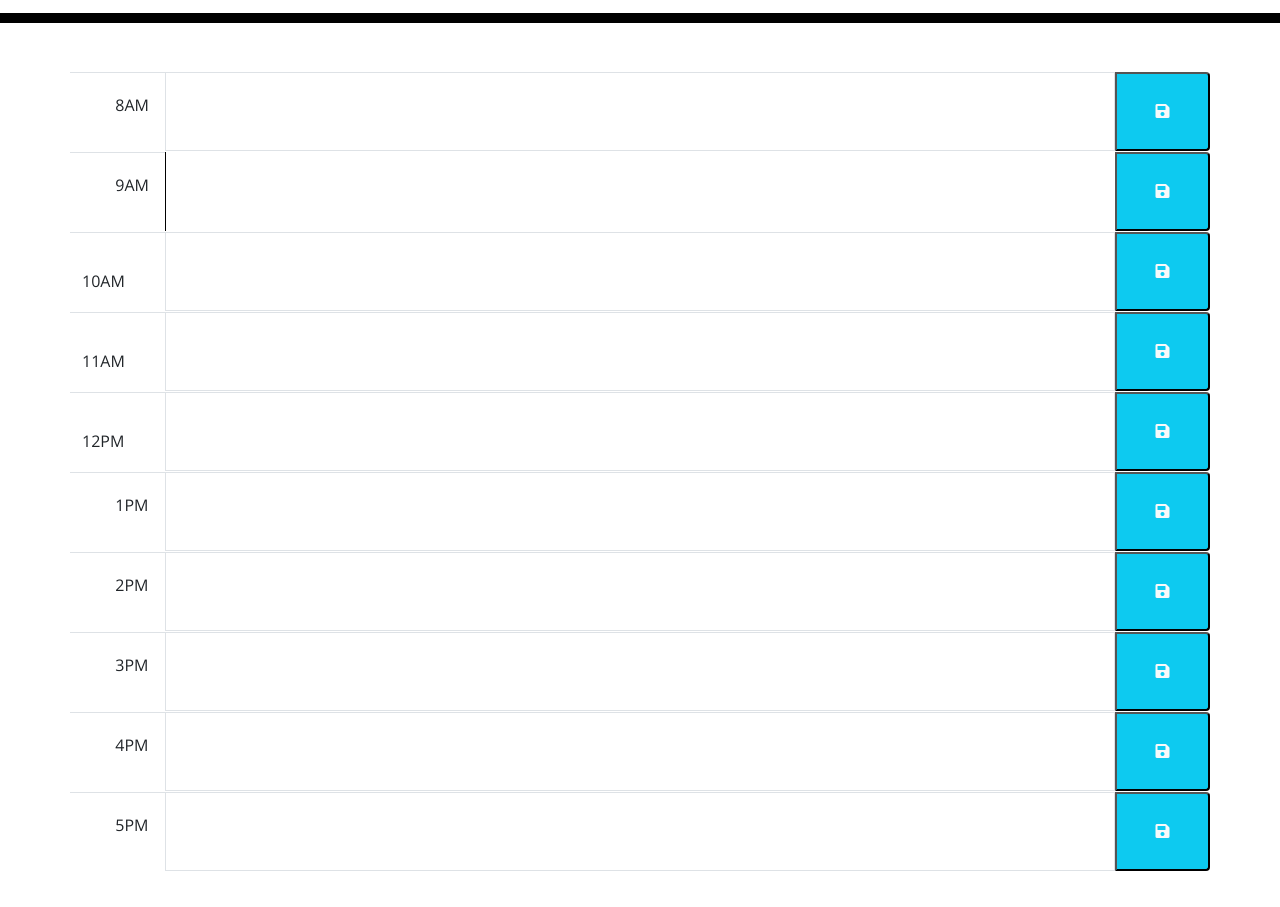
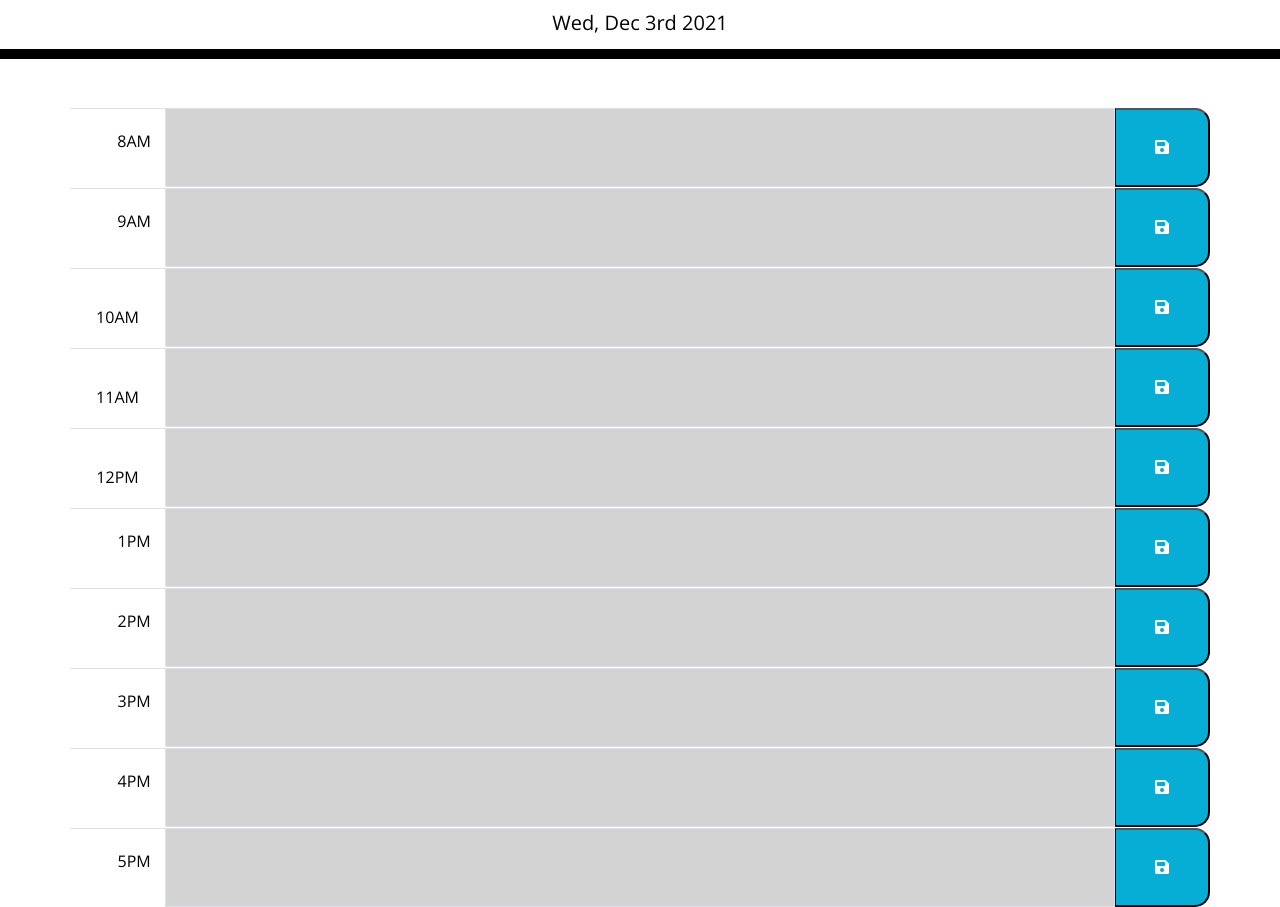
Before and after one commit to ericbwebdev86/work-day--scheduler, a plain HTML site: page index.html in a window 1280 px wide. Shown: the part 108-1015 px from the top of the page. Before the commit the page ends 979 px from the top, so only its background shows below. Drawn offline with nearby package versions, Linux system fonts and the light colour scheme.

Commit message:
mostly functional, small localstorage getitem bug

```diff
--- a/assets/css/style.css
+++ b/assets/css/style.css
@@ -68,4 +68,5 @@ textarea{
 .saveBtn i:hover {
   font-size: 20px;
   transition: all .3s ease-in-out;
+  color:black;
 }
--- a/assets/js/script.js
+++ b/assets/js/script.js
@@ -2,18 +2,61 @@
 
 // WHEN I open the planner
 // THEN the current day is displayed at the top of the calendar
+let currentDate = moment().format('ddd, MMM do YYYY');
+$("#currentDay").html(currentDate);
+
+
+
+
+
+
 
 // WHEN I scroll down
 // THEN I am presented with time blocks for standard business hours
-
-// WHEN I view the time blocks for that day
-// THEN each time block is color-coded to indicate whether it is in the past, present, or future
-
 // WHEN I click into a time block
 // THEN I can enter an event
+$(document).ready(function () {
 
-// WHEN I click the save button for that time block
-// THEN the text for that event is saved in local storage
+    // WHEN I click the save button for that time block
+    $(".saveBtn").on("click", function () {
+        let booking = $(this).closest(".description").val();
+        let hour = $(this).parent().attr("id");
+        // THEN the text for that event is saved in local storage
 
-// WHEN I refresh the page
-// THEN the saved events persist
+        localStorage.setItem(hour, booking);
+    });
+
+    function time() {
+        let currentHour = moment().hour();
+        // WHEN I view the time blocks for that day
+        // THEN each time block is color-coded to indicate whether it is in the past, present, or future
+        $(".time-block").each(function () {
+            if ($(this).attr("id") < currentHour) {
+                $(this).addClass("past");
+            } else if ($(this).attr("id") == currentHour) {
+                $(this).addClass("present");
+            } else {
+                $(this).addClass("future");
+            }
+        });
+    };
+    // WHEN I refresh the page
+    // THEN the saved events persist
+    $("#8 .description").val(localStorage.getItem("8"));
+    $("#9 .description").val(localStorage.getItem("9"));
+    $("#10 .description").val(localStorage.getItem("10"));
+    $("#11 .description").val(localStorage.getItem("11"));
+    $("#12 .description").val(localStorage.getItem("12"));
+    $("#13 .description").val(localStorage.getItem("13"));
+    $("#14 .description").val(localStorage.getItem("14"));
+    $("#15 .description").val(localStorage.getItem("15"));
+    $("#16 .description").val(localStorage.getItem("16"));
+    $("#17 .description").val(localStorage.getItem("17"));
+    time();
+})
+
+
+
+
+
+//.bg-secondary gray bg
--- a/index.html
+++ b/index.html
@@ -23,75 +23,75 @@
   </header>
   <div class="container mt-5">
     <!-- Timeblocks go here -->
-    <div class="row">
-      <div class="col-md-1 border-top pt-2">
+    <div class="row time-block" id="8">
+      <div class="col-2 col-md-1  border-top pt-2 hour">
         8AM
       </div>
-      <textarea class="col-md-10 border"></textarea>
-      <button class="col-md-1 bg-info rounded-end text-light"><i class="fas fa-save"></i></button>
+      <textarea class="col-8 col-md-10  border description"></textarea>
+      <button class="col-2 col-md-1  saveBtn"><i class="fas fa-save"></i></button>
     </div>
-    <div class="row">
-      <div class="col-md-1 border-top pt-2">
+    <div class="row time-block" id="9">
+      <div class="col-2 col-md-1 border-top pt-2 hour">
         9AM
       </div>
-      <textarea class="col-md-10" border></textarea>
-      <button class="col-md-1 bg-info rounded-end text-light"><i class="fas fa-save"></i></button>
+      <textarea class="col-8 col-md-10 border description"></textarea>
+      <button class="col-2 col-md-1 saveBtn"><i class="fas fa-save"></i></button>
     </div>
-    <div class="row">
-      <div class="col-md-1 border-top pt-2">
+    <div class="row time-block" id="10">
+      <div class="col-2 col-md-1 border-top pt-2 hour">
         10AM
       </div>
-      <textarea class="col-md-10 border"></textarea>
-      <button class="col-md-1 bg-info rounded-end text-light"><i class="fas fa-save"></i></button>
+      <textarea class="col-8 col-md-10 border description"></textarea>
+      <button class="col-2 col-md-1 saveBtn"><i class="fas fa-save"></i></button>
     </div>
-    <div class="row">
-      <div class="col-md-1 border-top pt-2">
+    <div class="row time-block" id="11">
+      <div class="col-2 col-md-1 border-top pt-2 hour">
         11AM
       </div>
-      <textarea class="col-md-10 border"></textarea>
-      <button class="col-md-1 bg-info rounded-end text-light"><i class="fas fa-save"></i></button>
+      <textarea class="col-8 col-md-10 border description"></textarea>
+      <button class="col-2 col-md-1 saveBtn"><i class="fas fa-save"></i></button>
     </div>
-    <div class="row">
-      <div class="col-md-1 border-top pt-2">
+    <div class="row time-block " id="12">
+      <div class="col-2 col-md-1 border-top pt-2 hour">
         12PM
       </div>
-      <textarea class="col-md-10 border"></textarea>
-      <button class="col-md-1 bg-info rounded-end text-light"><i class="fas fa-save"></i></button>
+      <textarea class="col-8 col-md-10 border description"></textarea>
+      <button class="col-2 col-md-1 saveBtn"><i class="fas fa-save"></i></button>
     </div>
-    <div class="row">
-      <div class="col-md-1 border-top pt-2">
+    <div class="row time-block" id="13">
+      <div class="col-2 col-md-1 border-top pt-2 hour">
         1PM
       </div>
-      <textarea class="col-md-10 border"></textarea>
-      <button class="col-md-1 bg-info rounded-end text-light"><i class="fas fa-save"></i></button>
+      <textarea class="col-8 col-md-10 border description"></textarea>
+      <button class="col-2 col-md-1 saveBtn"><i class="fas fa-save"></i></button>
     </div>
-    <div class="row">
-      <div class="col-md-1 border-top pt-2">
+    <div class="row time-block " id="14">
+      <div class="col-2 col-md-1 border-top pt-2 hour">
         2PM
       </div>
-      <textarea class="col-md-10 border"></textarea>
-      <button class="col-md-1 bg-info rounded-end text-light"><i class="fas fa-save"></i></button>
+      <textarea class="col-8 col-md-10 border description"></textarea>
+      <button class="col-2 col-md-1 saveBtn"><i class="fas fa-save"></i></button>
     </div>
-    <div class="row">
-      <div class="col-md-1 border-top pt-2">
+    <div class="row time-block" id="15">
+      <div class="col-2 col-md-1 border-top pt-2 hour">
         3PM
       </div>
-      <textarea class="col-md-10 border"></textarea>
-      <button class="col-md-1 bg-info rounded-end text-light"><i class="fas fa-save"></i></button>
+      <textarea class="col-8 col-md-10 border description"></textarea>
+      <button class="col-2 col-md-1 saveBtn"><i class="fas fa-save"></i></button>
     </div>
-    <div class="row">
-      <div class="col-md-1 border-top pt-2">
+    <div class="row time-block" id="16">
+      <div class="col-2 col-md-1 border-top pt-2 hour">
         4PM
       </div>
-      <textarea class="col-md-10 border"></textarea>
-      <button class="col-md-1 bg-info rounded-end text-light"><i class="fas fa-save"></i></button>
+      <textarea class="col-8 col-md-10 border description"></textarea>
+      <button class="col-2 col-md-1 saveBtn"><i class="fas fa-save"></i></button>
     </div>
-    <div class="row">
-      <div class="col-md-1 border-top pt-2">
+    <div class="row time-block" id="17">
+      <div class="col-2 col-md-1 border-top pt-2 hour">
         5PM
       </div>
-      <textarea class="col-md-10 border"></textarea>
-      <button class="col-md-1 bg-info rounded-end text-light"><i class="fas fa-save"></i></button>
+      <textarea class="col-8 col-md-10 border description"></textarea>
+      <button class="col-2 col-md-1 saveBtn"><i class="fas fa-save"></i></button>
     </div>
   </div>
 
```
Also changed, not shown: assets/gif/work-day-scheduler.gif (added).
